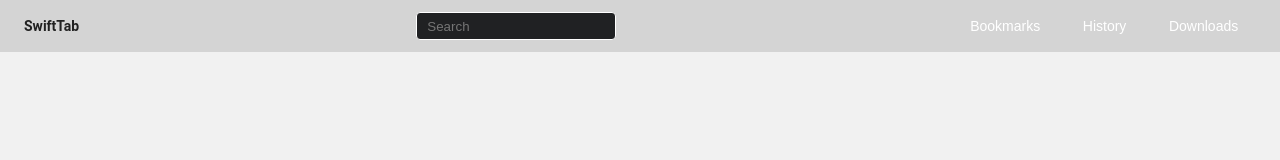
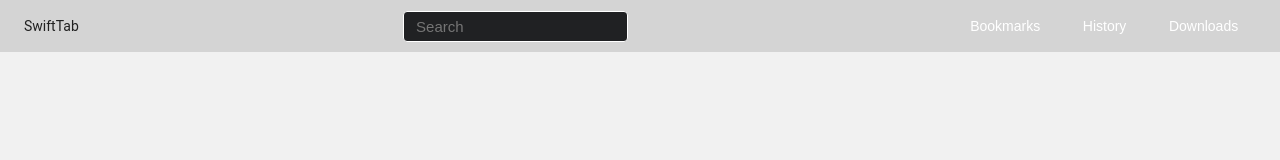
Before and after one commit to joshbuchea/chrome-ext-swifttab, a React app: page / in a window 1280 px wide. Shown: the top 160 px of the page. Built offline with nearby package versions, Linux system fonts and the light colour scheme; no server answers.

Commit message:
adjust font size & weight

```diff
--- a/public/styles.css
+++ b/public/styles.css
@@ -70,7 +70,7 @@ a {
 }
 
 .app-title {
-  font-weight: bold;
+  /* font-weight: bold; */
 }
 
 .app-toolbar input {
@@ -78,6 +78,7 @@ a {
   border-radius: 4px;
   border: 1px solid transparent;
   color: #fff;
+  font-size: 15px;
   padding: 0.4em 0.8em;
 }
 .app-toolbar input:focus {
```
